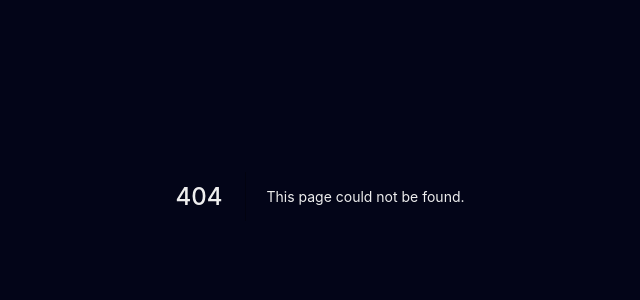
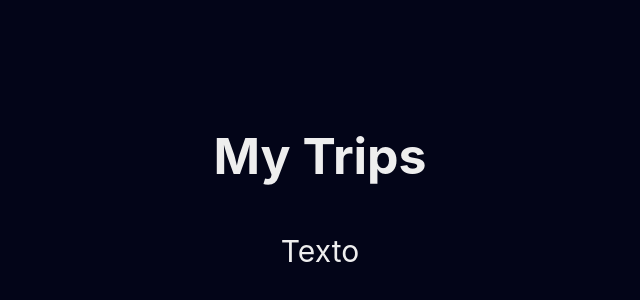
Before and after one commit to jeffersonbraster/my-trips, a Next.js app: page /about in a window 1280 px wide. Before the commit this address had no page. Shown: the part 204-504 px from the top of the page, without its empty margins (320-960 px from the left). Built offline with nearby package versions, Linux system fonts and the light colour scheme.

Commit message:
criando page e template about

```diff
--- /dev/null
+++ b/src/pages/about.tsx
@@ -0,0 +1,5 @@
+import AboutTemplate from 'templates/About'
+
+const About = () => <AboutTemplate />
+
+export default About
--- /dev/null
+++ b/src/templates/About/index.tsx
@@ -0,0 +1,20 @@
+import { CloseOutline } from '@styled-icons/evaicons-outline/CloseOutline'
+import LinkWrapper from 'components/LinkWrapper'
+
+import * as S from './styles'
+
+const AboutTemplate = () => (
+  <S.Content>
+    <LinkWrapper href="/">
+      <CloseOutline size={32} />
+    </LinkWrapper>
+
+    <S.Heading>My Trips</S.Heading>
+
+    <S.Body>
+      <p>Texto</p>{' '}
+    </S.Body>
+  </S.Content>
+)
+
+export default AboutTemplate
--- /dev/null
+++ b/src/templates/About/styles.ts
@@ -0,0 +1,26 @@
+import styled from 'styled-components'
+
+export const Content = styled.section`
+  text-align: center;
+  display: flex;
+  align-items: center;
+  justify-content: center;
+  flex-direction: column;
+  height: 100vh;
+  max-width: var(--container);
+  margin: auto;
+`
+
+export const Heading = styled.h1`
+  font-size: var(--large);
+  margin-bottom: var(--large);
+`
+
+export const Body = styled.div`
+  // serve para estilos do body
+  // p, a, ul, li, blockquote
+  p {
+    font-size: var(--medium);
+    line-height: var(--medium);
+  }
+`
```
Also changed, not shown: src/pages/index.tsx (+10 -1 lines).
